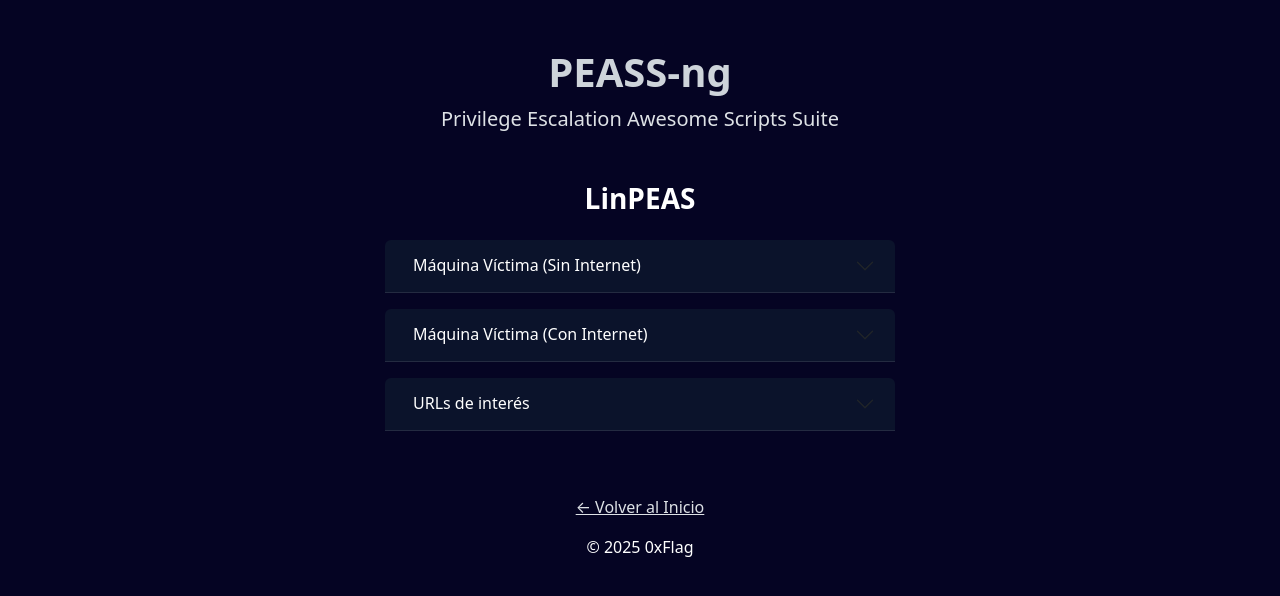
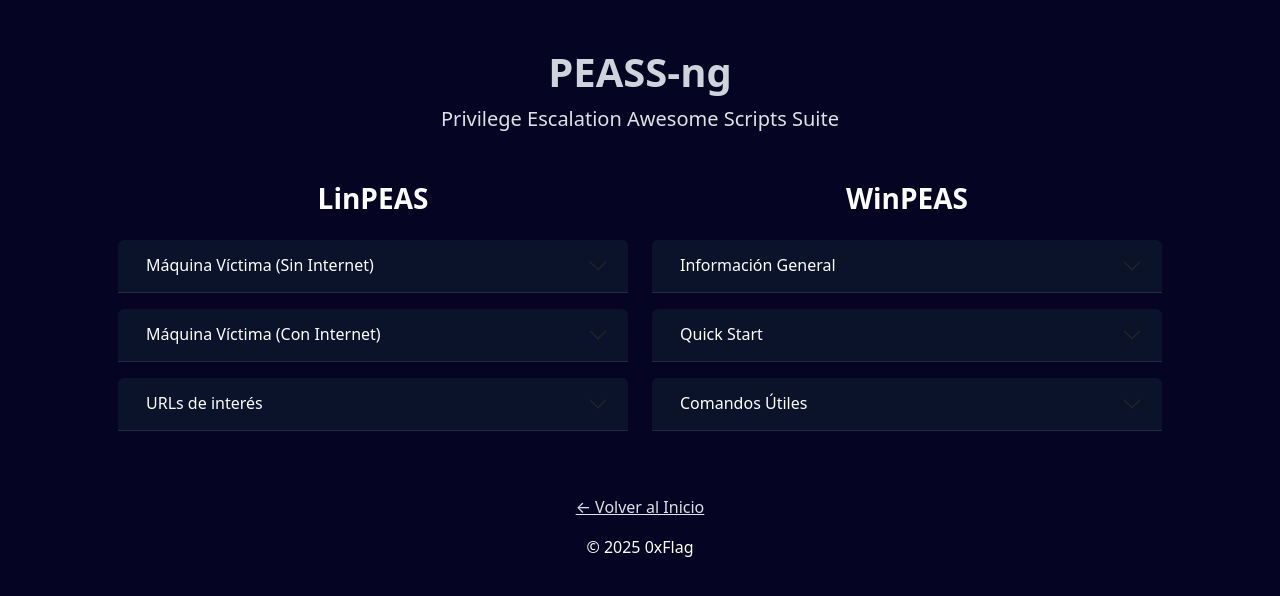
Before and after one commit to Pocahontas2025/0xFlag, a Flask app: page /peass in a window 1280 px wide. Shown: the part 85-681 px from the top of the page. Run offline with Flask 3, Linux system fonts and the light colour scheme; parts of the project's set-up code (start-up, migrations or seed data) failed here and were passed over; some libraries are stand-ins or nearby versions.

Commit message:
SCRUM-74

```diff
--- a/src/templates/peass.html
+++ b/src/templates/peass.html
@@ -117,7 +117,89 @@
             </div>
         </div>
 
+        <div class="col-lg-6">
+            <h3 class="fw-bold mb-4 text-center text-white">WinPEAS</h3>
 
+            <div class="accordion accordion-flush" id="accordionWinpeas">
+
+                <div class="accordion-item mb-3" style="background: transparent; border: none;">
+                    <h2 class="accordion-header" id="headingWin1">
+                        <button class="accordion-button collapsed rounded-top" type="button" data-bs-toggle="collapse" data-bs-target="#collapseWin1"
+                                style="background-color: #0b132b; color: white; box-shadow: none; border-bottom: 1px solid #ffffff1a;">
+                            <i class="fab fa-windows me-2"></i> Información General
+                        </button>
+                    </h2>
+                    <div id="collapseWin1" class="accordion-collapse collapse" data-bs-parent="#accordionWinpeas"
+                         style="background-color: #475569; border-bottom-left-radius: 8px; border-bottom-right-radius: 8px;">
+                        <div class="accordion-body p-4 text-white">
+                            <p class="mb-0">
+                                WinPEAS buscará rutas mal configuradas, credenciales guardadas y vulnerabilidades de kernel en entornos Windows.
+                            </p>
+                        </div>
+                    </div>
+                </div>
+
+                <div class="accordion-item mb-3" style="background: transparent; border: none;">
+                    <h2 class="accordion-header" id="headingWin2">
+                        <button class="accordion-button collapsed rounded-top" type="button" data-bs-toggle="collapse" data-bs-target="#collapseWin2"
+                                style="background-color: #0b132b; color: white; box-shadow: none; border-bottom: 1px solid #ffffff1a;">
+                            <i class="fas fa-bolt me-2"></i> Quick Start
+                        </button>
+                    </h2>
+                    <div id="collapseWin2" class="accordion-collapse collapse" data-bs-parent="#accordionWinpeas"
+                         style="background-color: #475569; border-bottom-left-radius: 8px; border-bottom-right-radius: 8px;">
+                        <div class="accordion-body p-4">
+                            <label class="text-white fw-bold small">Nombre del ejecutable:</label>
+                            <div class="input-group mb-3">
+                                <input type="text" class="form-control border-0 font-monospace" id="winpeas_cmd"
+                                       value="winPEASx64.exe" readonly
+                                       style="background-color: #0f172a; color: white;">
+                                <button class="btn border-0 btn-copy" type="button" data-target="winpeas_cmd" style="background-color: #1e293b; color: white;">
+                                    <i class="bi bi-clipboard"></i>
+                                </button>
+                            </div>
+                            <p class="small text-white fst-italic mb-0" style="opacity: 0.8;">
+                                <i class="fas fa-exclamation-triangle text-warning"></i> Recuerda evadir Defender (AMSI).
+                            </p>
+                        </div>
+                    </div>
+                </div>
+
+                <div class="accordion-item mb-3" style="background: transparent; border: none;">
+                    <h2 class="accordion-header" id="headingWin3">
+                        <button class="accordion-button collapsed rounded-top" type="button" data-bs-toggle="collapse" data-bs-target="#collapseWin3"
+                                style="background-color: #0b132b; color: white; box-shadow: none; border-bottom: 1px solid #ffffff1a;">
+                            <i class="fas fa-terminal me-2"></i> Comandos Útiles
+                        </button>
+                    </h2>
+                    <div id="collapseWin3" class="accordion-collapse collapse" data-bs-parent="#accordionWinpeas"
+                         style="background-color: #475569; border-bottom-left-radius: 8px; border-bottom-right-radius: 8px;">
+                        <div class="accordion-body p-4">
+                            <label class="text-white fw-bold small">Ejecución básica:</label>
+                            <div class="input-group mb-3">
+                                <input type="text" class="form-control border-0 font-monospace" id="win_basic"
+                                       value=".\winPEASx64.exe" readonly
+                                       style="background-color: #0f172a; color: white;">
+                                <button class="btn border-0 btn-copy" type="button" data-target="win_basic" style="background-color: #1e293b; color: white;">
+                                    <i class="bi bi-clipboard"></i>
+                                </button>
+                            </div>
+
+                            <label class="text-white fw-bold small">Guardar salida:</label>
+                            <div class="input-group">
+                                <input type="text" class="form-control border-0 font-monospace" id="win_log"
+                                       value=".\winPEASx64.exe > out.txt" readonly
+                                       style="background-color: #0f172a; color: white;">
+                                <button class="btn border-0 btn-copy" type="button" data-target="win_log" style="background-color: #1e293b; color: white;">
+                                    <i class="bi bi-clipboard"></i>
+                                </button>
+                            </div>
+                        </div>
+                    </div>
+                </div>
+
+            </div>
+        </div>
 
     </div>
 </div>
```
